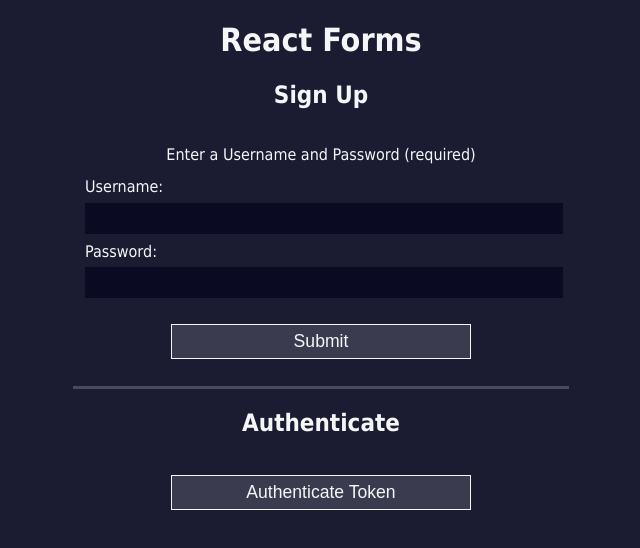
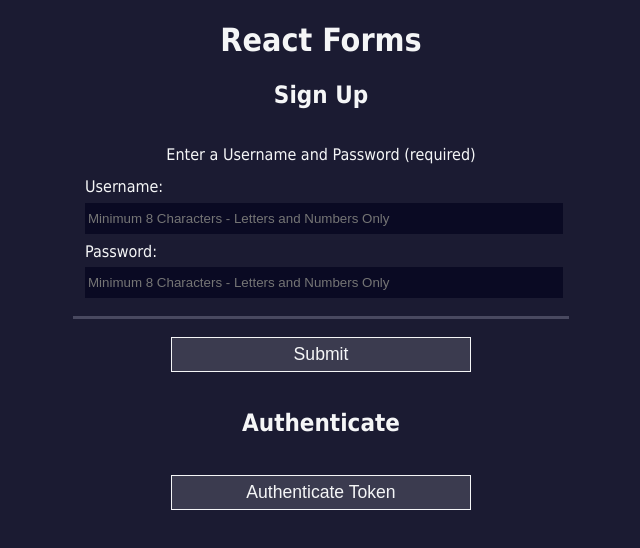
Before and after one commit to CalebScott0/Unit3.ReactForms, a React (Vite) app in the folder Block27/: page / in a window 1280 px wide. Shown: the top 548 px of the page, without its empty margins (319-959 px from the left). Built offline with nearby package versions, Linux system fonts and the light colour scheme.

Commit message:
Block 27 workshop

```diff
--- a/Block27/src/components/SignUpForm.jsx
+++ b/Block27/src/components/SignUpForm.jsx
@@ -19,6 +19,7 @@ export default function SignUpForm({ setToken }) {
         // grab token from data object
         setToken(data.token);
         // clear fields on submit
+        window.alert("Submission successful, ready to authenticate")
         setUsername("");
         setPassword("");
     } catch (err) {
@@ -39,6 +40,7 @@ export default function SignUpForm({ setToken }) {
             required={true}
             pattern={"[a-z0-9]{8,}"}
             title={"Minimum 8 Characters - Letters and Numbers Only"}
+            placeholder={"Minimum 8 Characters - Letters and Numbers Only"}
               value={username}
               onChange={(e) => {
                 setUsername(e.target.value);
@@ -52,14 +54,15 @@ export default function SignUpForm({ setToken }) {
             required={true}
             pattern={"[a-z0-9]{8,}"}
             title={"Minimum 8 Characters - Letters and Numbers Only"}
+            placeholder={"Minimum 8 Characters - Letters and Numbers Only"}
               value={password}
               onChange={(e) => {
                 setPassword(e.target.value);
               }}
             />
           </label>
+        </fieldset>
         <input type="submit" />
-        </fieldset>
       </form>
     </div>
   );
```
